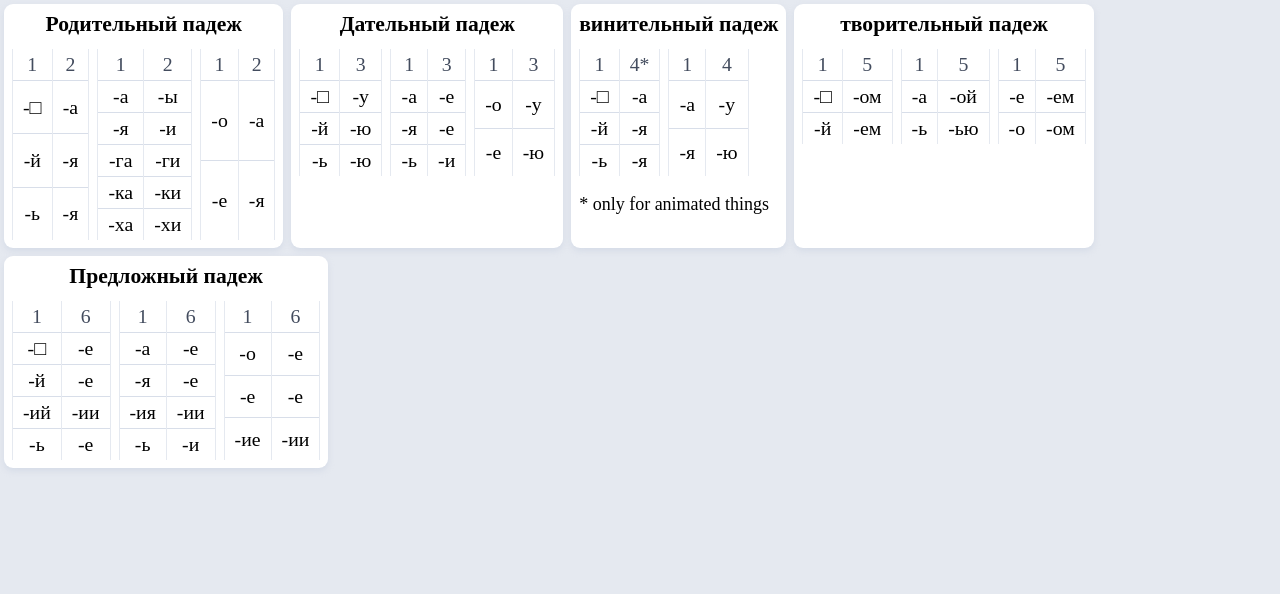
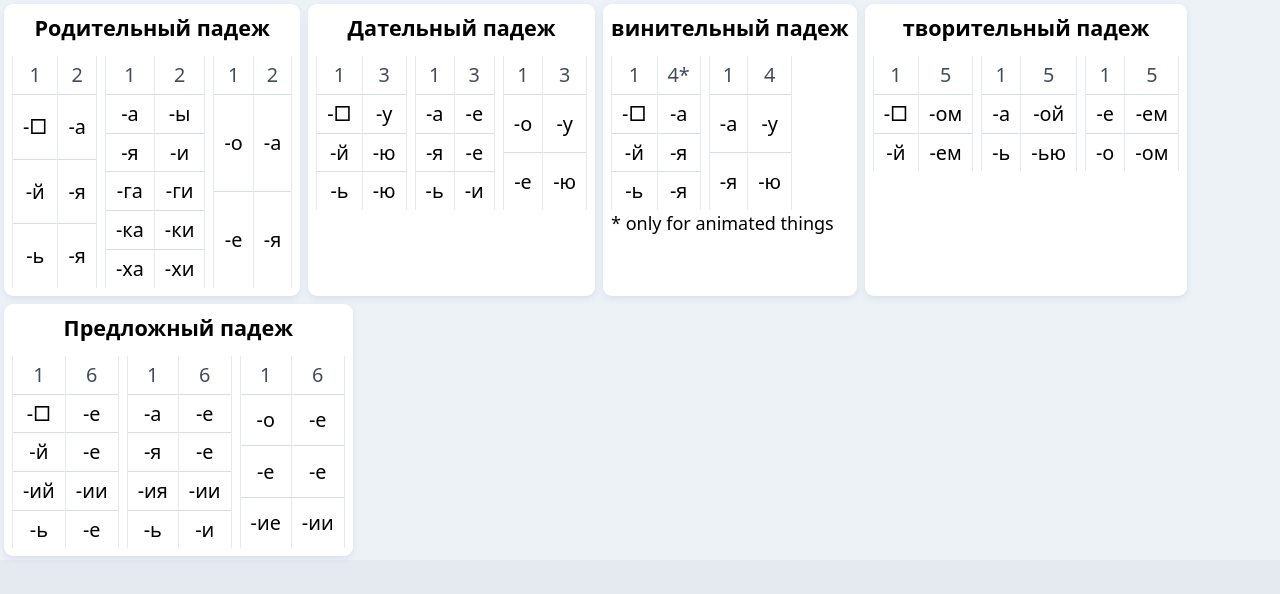
Before and after one commit to albizures/ruian, a Next.js app: page / in a window 1280 px wide. Shown: the top 594 px of the page. Built offline with nearby package versions, Linux system fonts and the light colour scheme.

Commit message:
feat(tailwind): add tailwind

```diff
--- a/package.json
+++ b/package.json
@@ -21,11 +21,15 @@
     "typescript": "^3.7.5"
   },
   "devDependencies": {
+    "@fullhuman/postcss-purgecss": "^2.1.0",
     "@types/isomorphic-fetch": "^0.0.35",
     "@types/lodash.memoize": "^4.1.6",
     "@types/node": "^13.1.8",
     "@types/react": "^16.9.17",
+    "autoprefixer": "^9.7.4",
     "babel-plugin-emotion": "^10.0.27",
-    "dotenv": "^8.2.0"
+    "dotenv": "^8.2.0",
+    "postcss-import": "^12.0.1",
+    "tailwindcss": "^1.2.0"
   }
 }
--- /dev/null
+++ b/postcss.config.js
@@ -0,0 +1,16 @@
+const purgecss = require('@fullhuman/postcss-purgecss');
+
+const plugins = ['postcss-import', 'tailwindcss', 'autoprefixer'];
+
+if (process.env.NODE_ENV === 'production') {
+	plugins.push(
+		purgecss({
+			content: ['./components/**/*.tsx', './pages/**/*.tsx'],
+			defaultExtractor: (content) => content.match(/[\w-/:]+(?<!:)/g) || [],
+		}),
+	);
+}
+
+module.exports = {
+	plugins,
+};
--- /dev/null
+++ b/src/pages/_app.tsx
@@ -0,0 +1,14 @@
+import '../styles.css';
+import React from 'react';
+import { AppProps } from 'next/app';
+import Layout from '../components/Layout';
+
+const App: React.FC<AppProps> = ({ Component, pageProps }) => {
+	return (
+		<Layout>
+			<Component {...pageProps} />
+		</Layout>
+	);
+};
+
+export default App;
--- /dev/null
+++ b/src/pages/_document.tsx
@@ -0,0 +1,21 @@
+import Document, { Head, Main, NextScript } from 'next/document';
+
+export default class CustomDocument extends Document {
+	render() {
+		return (
+			<html lang="en-US">
+				<Head>
+					<title>Ruina</title>
+					<meta
+						name="viewport"
+						content="initial-scale=1.0, width=device-width"
+					/>
+				</Head>
+				<body className="bg-gray-200">
+					<Main />
+					<NextScript />
+				</body>
+			</html>
+		);
+	}
+}
--- a/src/pages/adjectives.tsx
+++ b/src/pages/adjectives.tsx
@@ -1,5 +1,4 @@
 import React from 'react';
-import Layout from '../components/Layout';
 import { opneAdjectiveCoolConjugator, openReversoContext } from '../utils';
 import { useList } from '../hooks/useList';
 import { useLocalIndex } from '../hooks/useLocalIndex';
@@ -51,7 +50,6 @@ const Adjectives: React.FC = () => {
 	};
 
 	return (
-		<Layout>
 		<div className="centered-text">
 			<button className="emoji button" onClick={onPrevious}>
 				⬅️
@@ -68,7 +66,6 @@ const Adjectives: React.FC = () => {
 				Context Reverson
 			</button>
 		</div>
-		</Layout>
 	);
 };
 
--- a/src/pages/by/gender.tsx
+++ b/src/pages/by/gender.tsx
@@ -1,10 +1,5 @@
 import GenderTables from '../../components/GenderTables';
-import Layout from '../../components/Layout';
 
-const Index: React.FC = () => (
-  <Layout>
-    <GenderTables />
-  </Layout>
-);
+const Index: React.FC = () => <GenderTables />;
 
 export default Index;
--- a/src/pages/index.tsx
+++ b/src/pages/index.tsx
@@ -1,11 +1,6 @@
 import React from 'react';
 import CaseTables from '../components/CaseTables';
-import Layout from '../components/Layout';
 
-const Index: React.FC = () => (
-  <Layout>
-    <CaseTables />
-  </Layout>
-);
+const Index: React.FC = () => <CaseTables />;
 
 export default Index;
--- a/src/pages/numbers.tsx
+++ b/src/pages/numbers.tsx
@@ -1,6 +1,5 @@
 import React from 'react';
 import { convert } from 'number-to-words-ru';
-import Layout from '../components/Layout';
 import { useOnChange } from '../hooks';
 
 const getNumberWords = (num: number) => {
@@ -78,7 +77,7 @@ const Numbers: React.FC = () => {
 	}, []);
 
 	return (
-		<Layout>
+		<>
 			<button onClick={onPlay}>play</button>
 			<div>
 				<label htmlFor="decimals">decimals:</label>
@@ -97,7 +96,7 @@ const Numbers: React.FC = () => {
 				<label htmlFor="max">max:</label>
 				<input type="number" id="max" value={max} onChange={onChangeMax} />
 			</div>
-		</Layout>
+		</>
 	);
 };
 
--- a/src/pages/pronouns.tsx
+++ b/src/pages/pronouns.tsx
@@ -1,11 +1,6 @@
 import React from 'react';
 import Pronouns from '../components/Pronouns';
-import Layout from '../components/Layout';
 
-const Index: React.FC = () => (
-  <Layout>
-    <Pronouns />
-  </Layout>
-);
+const Index: React.FC = () => <Pronouns />;
 
 export default Index;
--- a/src/pages/verbs.tsx
+++ b/src/pages/verbs.tsx
@@ -2,7 +2,6 @@ import React from 'react';
 import styled from '@emotion/styled';
 import { pronouns } from '../pronouns';
 import { verbs } from '../verbs';
-import Layout from '../components/Layout';
 import Table from '../components/Table';
 import { usePronounTable } from '../components/Pronouns';
 import {
@@ -209,7 +208,7 @@ const EachVerb: React.FC = () => {
 	]);
 
 	return (
-		<Layout>
+		<>
 			<div className="centered-text">
 				<VerbContainers>
 					<button className="emoji button" onClick={onPrevious}>
@@ -276,7 +275,7 @@ const EachVerb: React.FC = () => {
 					</CenteredCard>
 				</Col>
 			</Container>
-		</Layout>
+		</>
 	);
 };
 
--- /dev/null
+++ b/src/styles.css
@@ -0,0 +1,7 @@
+/* purgecss start ignore */
+@import 'tailwindcss/base';
+/* purgecss end ignore */
+
+@import 'tailwindcss/components';
+
+@import 'tailwindcss/utilities';
--- /dev/null
+++ b/tailwind.config.js
@@ -0,0 +1,5 @@
+module.exports = {
+	theme: {},
+	variants: {},
+	plugins: [],
+};
```
Also changed, not shown: 1 other file (tests, documents, lock files or other folders). Lines whose indentation alone changed are shown as unchanged.
